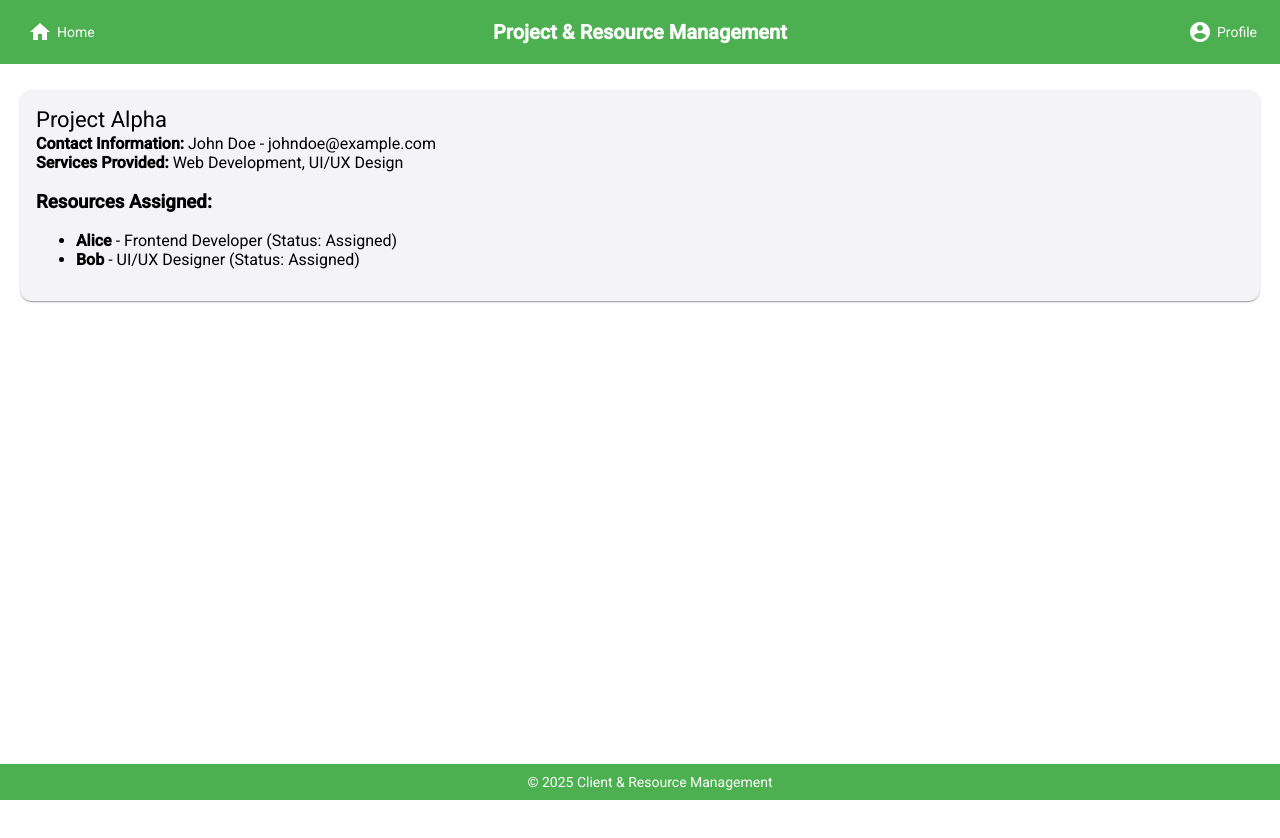
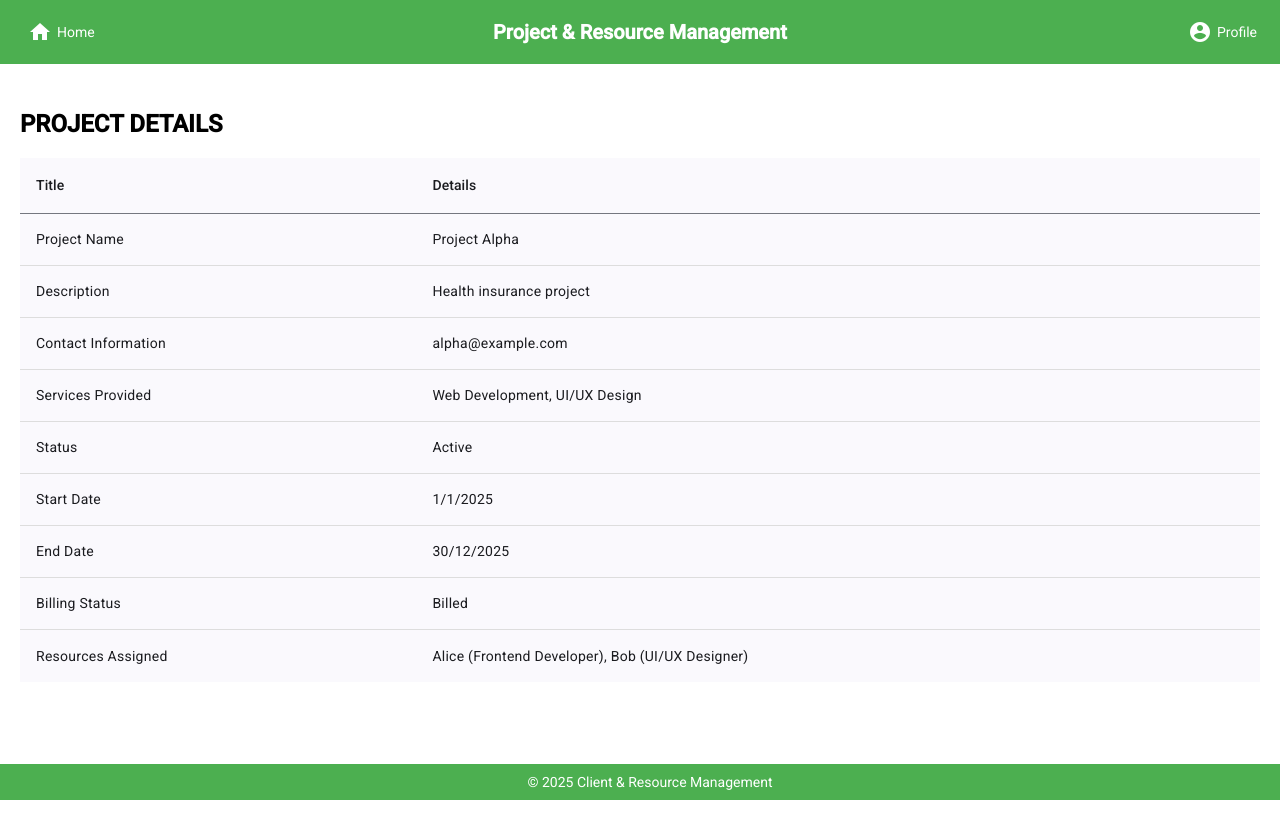
Before and after one commit to ms-soni/client-management-tool, an Angular app: page /project/1 in a window 1280 px wide. Shown: the top 838 px of the page. Built offline with nearby package versions, Linux system fonts and the light colour scheme.

Commit message:
Project details ui changes

```diff
--- a/src/app/projects/project-detail/project-detail.component.html
+++ b/src/app/projects/project-detail/project-detail.component.html
@@ -1,23 +1,30 @@
-<div *ngIf="project">
-    <mat-card>
-        <mat-card-header>
-            <mat-card-title>{{ project.name }}</mat-card-title>
-        </mat-card-header>
-        <mat-card-content>
-            <div><strong>Contact Information:</strong> {{ project.contactInformation }}</div>
-            <div><strong>Services Provided:</strong> {{ project.servicesProvided }}</div>
+<div class="project-header-container">
+    <div class="project-header">
+        <div class="title">
+            <h2>PROJECT DETAILS</h2>
+        </div>
+    </div>
+</div>
 
-            <div *ngIf="project.resources.length > 0">
-                <h3>Resources Assigned:</h3>
-                <ul>
-                    <li *ngFor="let resource of project.resources">
-                        <strong>{{ resource.name }}</strong> - {{ resource.role }} (Status: {{ resource.status }})
-                    </li>
-                </ul>
-            </div>
-            <div *ngIf="project.resources.length === 0">
-                <p>No resources assigned to this project.</p>
-            </div>
-        </mat-card-content>
-    </mat-card>
+<div class="projects-container" *ngIf="project">
+    <div class="projects-table-container">
+        <table mat-table [dataSource]="projectDetails" class="mat-elevation-z8 demo-table">
+            <ng-container matColumnDef="key">
+                <th mat-header-cell *matHeaderCellDef>Title</th>
+                <td mat-cell *matCellDef="let element">{{ element.key }}</td>
+            </ng-container>
+
+            <ng-container matColumnDef="value">
+                <th mat-header-cell *matHeaderCellDef>Details</th>
+                <td mat-cell *matCellDef="let element">{{ element.value }}</td>
+            </ng-container>
+
+            <tr mat-header-row *matHeaderRowDef="displayedColumns"></tr>
+            <tr mat-row *matRowDef="let row; columns: displayedColumns;"></tr>
+        </table>
+    </div>
 </div>
+
+<div *ngIf="!project">
+    <p>No project found with this ID.</p>
+</div>
--- a/src/app/projects/project-detail/project-detail.component.scss
+++ b/src/app/projects/project-detail/project-detail.component.scss
@@ -0,0 +1,3 @@
+.mat-mdc-cell {
+    border-bottom-color: #ddd;
+}
--- a/src/app/projects/project-detail/project-detail.component.ts
+++ b/src/app/projects/project-detail/project-detail.component.ts
@@ -1,4 +1,4 @@
-import { Component } from '@angular/core';
+import { Component, OnInit } from '@angular/core';
 import { ActivatedRoute } from '@angular/router';
 import { ProjectService } from '../../services/project.service';
 
@@ -6,12 +6,28 @@ import { ProjectService } from '../../services/project.service';
   selector: 'app-project-detail',
   standalone: false,
   templateUrl: './project-detail.component.html',
-  styleUrl: './project-detail.component.scss'
+  styleUrls: ['./project-detail.component.scss']
 })
-export class ProjectDetailComponent {
+export class ProjectDetailComponent implements OnInit {
 
-  project: any;
-  projectId!: string;
+  project: any | null = null;
+  projectId: string = '';
+
+  keyNameMap = {
+    'name': 'Project Name',
+    'description': 'Description',
+    'contactInformation': 'Contact Information',
+    'servicesProvided': 'Services Provided',
+    'status': 'Status',
+    'startDate': 'Start Date',
+    'endDate': 'End Date',
+    'billingStatus': 'Billing Status',
+    'resources': 'Resources Assigned'
+  };
+
+  displayedColumns = ['key', 'value'];
+
+  projectDetails: { key: string, value: any }[] = [];
 
   constructor(
     private route: ActivatedRoute,
@@ -22,14 +38,34 @@ export class ProjectDetailComponent {
     this.projectId = this.route.snapshot.paramMap.get('id') || '';
 
     if (this.projectId) {
-      this.projectService.getProjects().subscribe(projects => {
-        this.project = projects.find((p: any) => p.id === this.projectId);
-        console.log('Selected Project:', this.project);  // Check the project data
+      this.projectService.getProjects().subscribe(data => {
+        this.project = data.find((p: any) => p.id === this.projectId);
+        if (this.project) {
+          this.formatProjectData();
+        } else {
+          console.error('Project not found');
+        }
       });
     } else {
-      console.error('Project ID is missing or invalid.');
+      console.error('Invalid project ID');
     }
   }
 
+  formatProjectData(): void {
+    if (this.project) {
+      this.projectDetails = Object.entries(this.project)
+        .filter(([key, value]) => key !== 'id')
+        .map(([key, value]) => {
+          const displayKey = this.keyNameMap[key as keyof typeof this.keyNameMap] || key;
+          return { key: displayKey, value: this.formatValue(key, value) };
+        });
+    }
+  }
 
+  formatValue(key: string, value: any): any {
+    if (key === 'resources' && Array.isArray(value)) {
+      return value.map((resource: any) => `${resource.name} (${resource.role})`).join(', ');
+    }
+    return value;
+  }
 }
--- a/src/app/projects/projects.component.html
+++ b/src/app/projects/projects.component.html
@@ -1,5 +1,5 @@
 <div class="project-header-container">
-    <div class="project-header d-flex align-items-center justify-content-between">
+    <div class="project-header page-header align-items-center justify-content-between">
         <div class="title">
             <h2>PROJECTS</h2>
         </div>
@@ -16,6 +16,9 @@
                 <div class="project-title">
                     <span>Project Title</span>
                 </div>
+                <div class="project-status">
+                    <span>Project Status</span>
+                </div>
                 <div class="action-title">
                     <span>Action</span>
                 </div>
@@ -29,6 +32,11 @@
                         {{ project.name }}
                     </a>
                 </div>
+                <div>
+                    <span href="javascript:void(0)" (click)="viewProjectStatus(project.id)">
+                        {{ project.status }}
+                    </span>
+                </div>
                 <div class="project-actions">
                     <a mat-icon-button class="home-link" (click)="editProject(project.id)">
                         <mat-icon>edit</mat-icon>
--- a/src/app/projects/projects.component.scss
+++ b/src/app/projects/projects.component.scss
@@ -49,11 +49,19 @@
     width: 100%;
 }
 
-.project-title {
+.page-header {
+    display: block;
+}
+
+.page-actions {
+    margin-bottom: 10px;
+}
+
+.project-title,
+.project-status {
     font-size: 18px;
     font-weight: 500;
     color: #333;
-    flex-grow: 1;
 }
 
 .action-title {
--- a/src/app/projects/projects.component.ts
+++ b/src/app/projects/projects.component.ts
@@ -25,6 +25,10 @@ export class ProjectsComponent {
     this.router.navigate(['/project', projectId]);
   }
 
+  viewProjectStatus(projectId: string): void {
+    this.router.navigate(['/project', projectId]);
+  }
+
   public addProject() {
     this.router.navigate(["/project/add"]);
   }
--- a/src/assets/mockData/projects.json
+++ b/src/assets/mockData/projects.json
@@ -2,8 +2,13 @@
     {
         "id": "1",
         "name": "Project Alpha",
-        "contactInformation": "John Doe - johndoe@example.com",
+        "description": "Health insurance project",
+        "contactInformation": "alpha@example.com",
         "servicesProvided": "Web Development, UI/UX Design",
+        "status": "Active",
+        "startDate": "1/1/2025",
+        "endDate": "30/12/2025",
+        "billingStatus": "Billed",
         "resources": [
             {
                 "name": "Alice",
@@ -20,8 +25,13 @@
     {
         "id": "2",
         "name": "Project Beta",
-        "contactInformation": "Jane Smith - janesmith@example.com",
+        "description": "E-commerce project",
+        "contactInformation": "beta@example.com",
         "servicesProvided": "Mobile App Development, Backend API",
+        "status": "Active",
+        "startDate": "1/7/2025",
+        "endDate": "30/12/2026",
+        "billingStatus": "Pending",
         "resources": [
             {
                 "name": "Charlie",
@@ -38,8 +48,13 @@
     {
         "id": "3",
         "name": "Project Gamma",
-        "contactInformation": "George Brown - georgebrown@example.com",
+        "description": "Expense tracking project",
+        "contactInformation": "gamma@example.com",
         "servicesProvided": "Consulting, Cloud Infrastructure",
+        "status": "Inactive",
+        "startDate": "1/1/2024",
+        "endDate": "30/12/2024",
+        "billingStatus": "Billed",
         "resources": [
             {
                 "name": "Eve",
```
Also changed, not shown: src/app/models/project.model.ts (added, +12 -0 lines).
